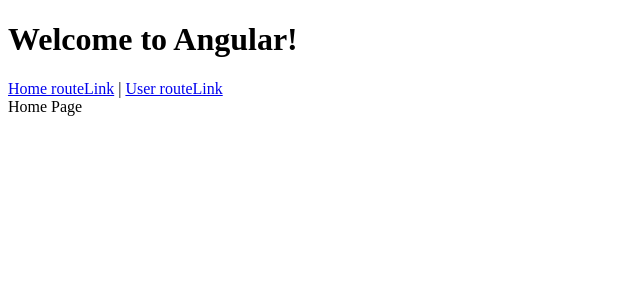
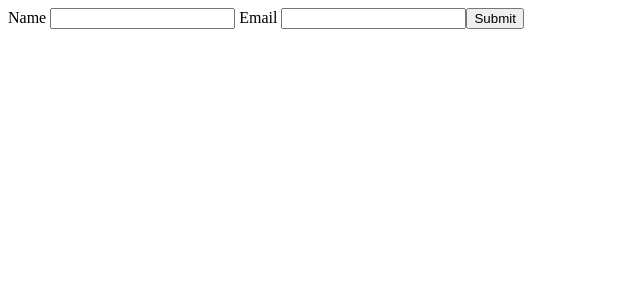
Before and after one commit to rooreckless/typescript-learn-fastest-udemy, an Angular app in the folder project_angular_01/: page / in a window 1280 px wide. Shown: the top 300 px of the page, without its empty margins (0-640 px from the left). Built offline with nearby package versions, Linux system fonts and the light colour scheme.

Commit message:
初期状態にする(app.tsだけ使うようにし、そのtemplateでformタグを使っている)

```diff
--- a/project_angular_01/src/app/app.ts
+++ b/project_angular_01/src/app/app.ts
@@ -13,26 +13,23 @@
 
 
 import {Component} from '@angular/core';
-//ルーティングを有効化するためインポート
-//  【追加】さらに、RouteLinkもインポート
-import {RouterOutlet,RouterLink} from '@angular/router';
+
 
 @Component({
   selector: 'app-root',
-  // router-outletをtemplateで使い、navタグで簡単なナビゲーションを追加
-  //  【追加】さらに、RouterLinkディレクティブを使ってリンクを設定し、aタグのhref属性をrouterLink属性に変更
   template: `
-    <h1>Welcome to Angular!</h1>
-    <nav>
-      <a routerLink="/">Home routeLink</a>
-      |
-      <a routerLink="/user">User routeLink</a>
-    </nav>
-    <router-outlet />
+    <form>
+      <label>
+        Name
+        <input type="text" formControlName="name" />
+      </label>
+      <label>
+        Email
+        <input type="email" formControlName="email" />
+      </label>
+      <button type="submit">Submit</button>
+    </form>
   `,
-  //ルーティングを有効化するため↑でインポートしたRouterOutletをimportsに追加
-  //これで、template内で<router-outlet>が使えるようになる
-  // 【追加】さらにRouterLinkの追加インポートにも対応
-  imports: [RouterOutlet,RouterLink],
+  imports: [],
 })
 export class App {}
--- a/project_angular_01/src/app/home/home.ts
+++ /dev/null
@@ -1,11 +0,0 @@
-// app.routes.tsで定義した'home'ルートに対応するHomeコンポーネント
-// 内容はチュートリアルからのコピーです。
-import {Component} from '@angular/core';
-
-@Component({
-  selector: 'app-home',
-  template: `
-    <div>Home Page</div>
-  `,
-})
-export class Home {}
--- a/project_angular_01/src/app/user/user.ts
+++ /dev/null
@@ -1,29 +0,0 @@
-
-import {Component} from '@angular/core';
-// FormsModuleをインポート
-import {FormsModule} from '@angular/forms';
-// inputタグの[(ngModel)]で双方向バインディングになる
-@Component({
-  selector: 'app-user',
-  template: `
-    <div>Username: {{ username }}</div>
-    <p>{{ username }}'s favorite framework: {{ favoriteFramework }}</p>
-    <label for="framework">
-      好きなフレームワーク:
-      <input id="framework" type="text" [(ngModel)]="favoriteFramework" />
-    </label>
-    <hr/>
-    <button (click)="showFramework()">Show Framework</button>
-  `,
-  // 上でインポートしたら、@Componentsのimportsにも追加する
-  imports: [FormsModule],
-})
-export class User {
-  username = 'youngTech';
-  favoriteFramework = '';
-  // ボタンにclickイベントが発生したときに呼び出されるメソッド
-  // 特にinputタグで双方向バインディングしたfavoriteFrameworkの値をアラートで表示するのが目的
-  showFramework(){
-    alert(`${this.username}さんの好きなフレームワークは${this.favoriteFramework}です。`);
-  };
-}
```
Also changed, not shown: project_angular_01/src/app/app.routes.ts (+1 -13 lines).
